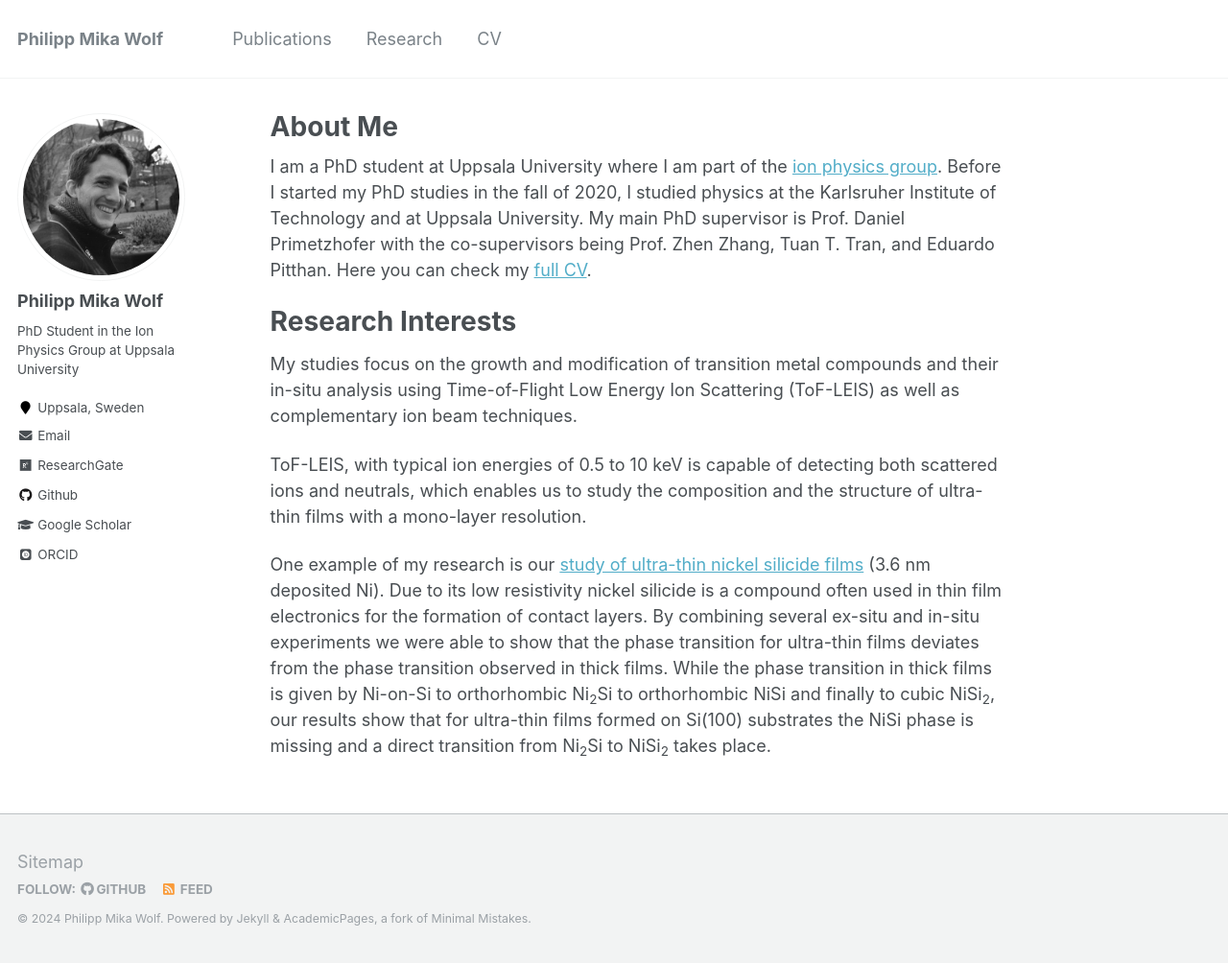
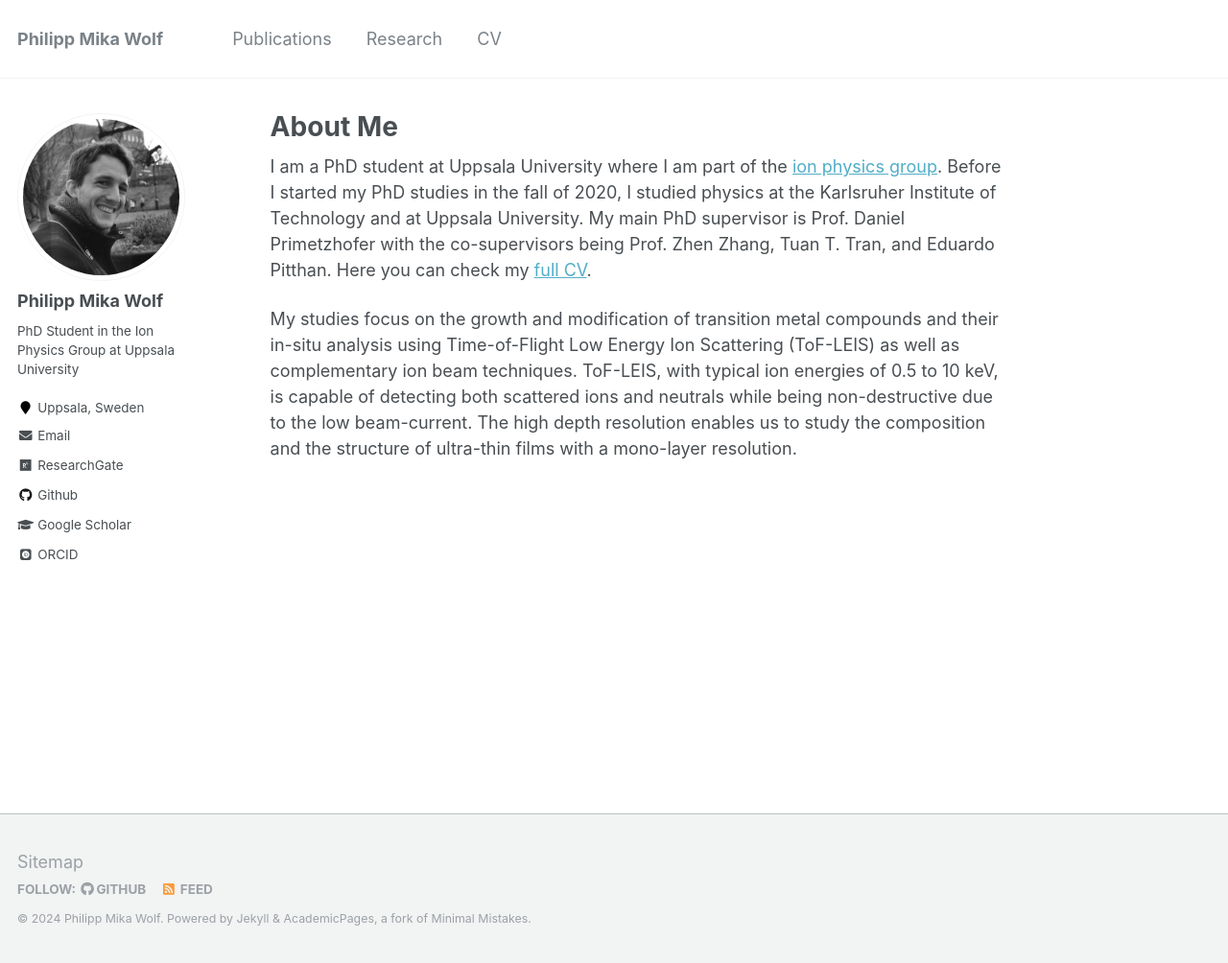
Before and after one commit to philipp-mika-wolf/philipp-mika-wolf.github.io, a Jekyll site: the page built from _pages/about.md, in a window 1280 px wide and 1004 px high. Shown: the whole window at 96% size. Built offline with Jekyll 4.4.1, drawn with Linux system fonts in a browser that asks for light colours; some web fonts are replaced.

Commit message:
Update about.md

```diff
--- a/_pages/about.md
+++ b/_pages/about.md
@@ -10,10 +10,4 @@ redirect_from:
 
 I am a PhD student at Uppsala University where I am part of the [ion physics group](https://www.physics.uu.se/research/applied-nuclear-physics/groups/ion-physics/). Before I started my PhD studies in the fall of 2020, I studied physics at the Karlsruher Institute of Technology and at Uppsala University. My main PhD supervisor is Prof. Daniel Primetzhofer with the co-supervisors being Prof. Zhen Zhang, Tuan T. Tran, and Eduardo Pitthan. Here you can check my [full CV](https://philipp-mika-wolf.github.io/assets/CV.pdf).
 
-# Research Interests
-
-My studies focus on the growth and modification of transition metal compounds and their in-situ analysis using Time-of-Flight Low Energy Ion Scattering (ToF-LEIS) as well as complementary ion beam techniques.
-
-ToF-LEIS, with typical ion energies of 0.5 to 10 keV is capable of detecting both scattered ions and neutrals, which enables us to study the composition and the structure of ultra-thin films with a mono-layer resolution.
-
-One example of my research is our [study of ultra-thin nickel silicide films](https://doi.org/10.1002/smll.202106093) (3.6 nm deposited Ni). Due to its low resistivity nickel silicide is a compound often used in thin film electronics for the formation of contact layers. By combining several ex-situ and in-situ experiments we were able to show that the phase transition for ultra-thin films deviates from the phase transition observed in thick films. While the phase transition in thick films is given by Ni-on-Si to orthorhombic Ni<sub>2</sub>Si to orthorhombic NiSi and finally to cubic NiSi<sub>2</sub>, our results show that for ultra-thin films formed on Si(100) substrates the NiSi phase is missing and a direct transition from Ni<sub>2</sub>Si to NiSi<sub>2</sub> takes place.
+My studies focus on the growth and modification of transition metal compounds and their in-situ analysis using Time-of-Flight Low Energy Ion Scattering (ToF-LEIS) as well as complementary ion beam techniques. ToF-LEIS, with typical ion energies of 0.5 to 10 keV, is capable of detecting both scattered ions and neutrals while being non-destructive due to the low beam-current. The high depth resolution enables us to study the composition and the structure of ultra-thin films with a mono-layer resolution.
```
